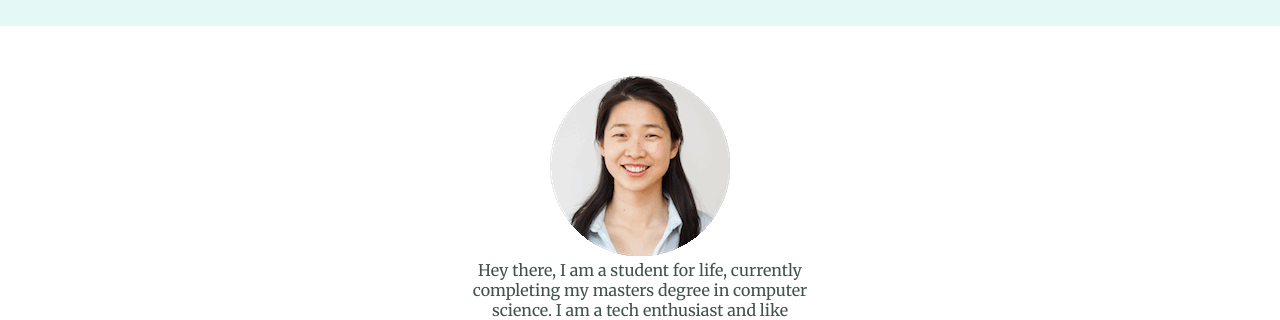
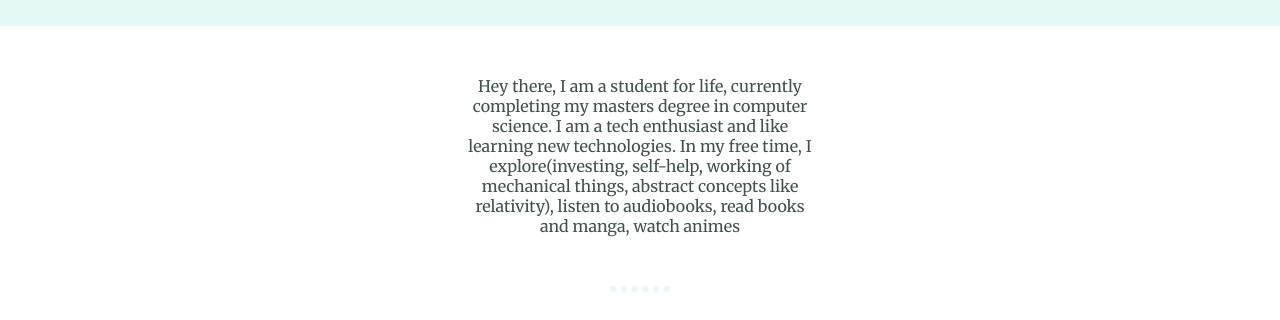
Before and after one commit to piyushk2000/portfolio, a plain HTML site: page index.html in a window 1280 px wide. Shown: the part 296-616 px from the top of the page. Drawn offline with Linux system fonts and the light colour scheme.

Commit message:
pic remove

```diff
--- a/css/styles.css
+++ b/css/styles.css
@@ -59,6 +59,8 @@ a:hover {
   margin: 50px;
 }
 
+
+
 .bottom-container {
   background-color: #66BFBF;
   padding: 50px 0 20px;
@@ -93,6 +95,8 @@ a:hover {
 }
 
 
+
+
 .btn {
   background: #11cdd4;
   background-image: -webkit-linear-gradient(top, #11cdd4, #11999e);
--- a/index.html
+++ b/index.html
@@ -22,7 +22,6 @@
 
   <div class="middle-container">
     <div class="profile">
-      <img src="images/angela.png" alt="angela-profile-img">
       <p class="intro">Hey there, I am a student for life, currently completing my masters degree in computer science. I am a tech enthusiast and like learning new technologies. In my free time, I explore(investing, self-help, working of mechanical things, abstract concepts like relativity), listen to audiobooks, read books and manga, watch animes</p>
     </div>
     <hr>
```
